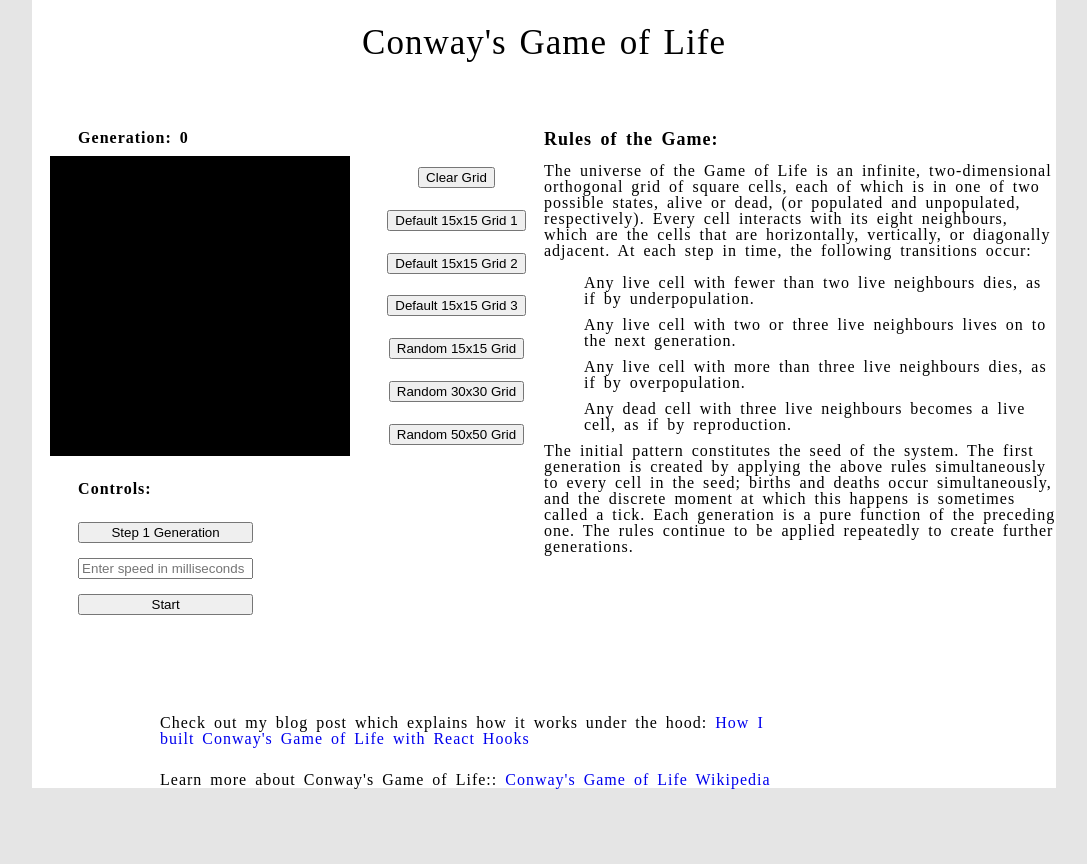
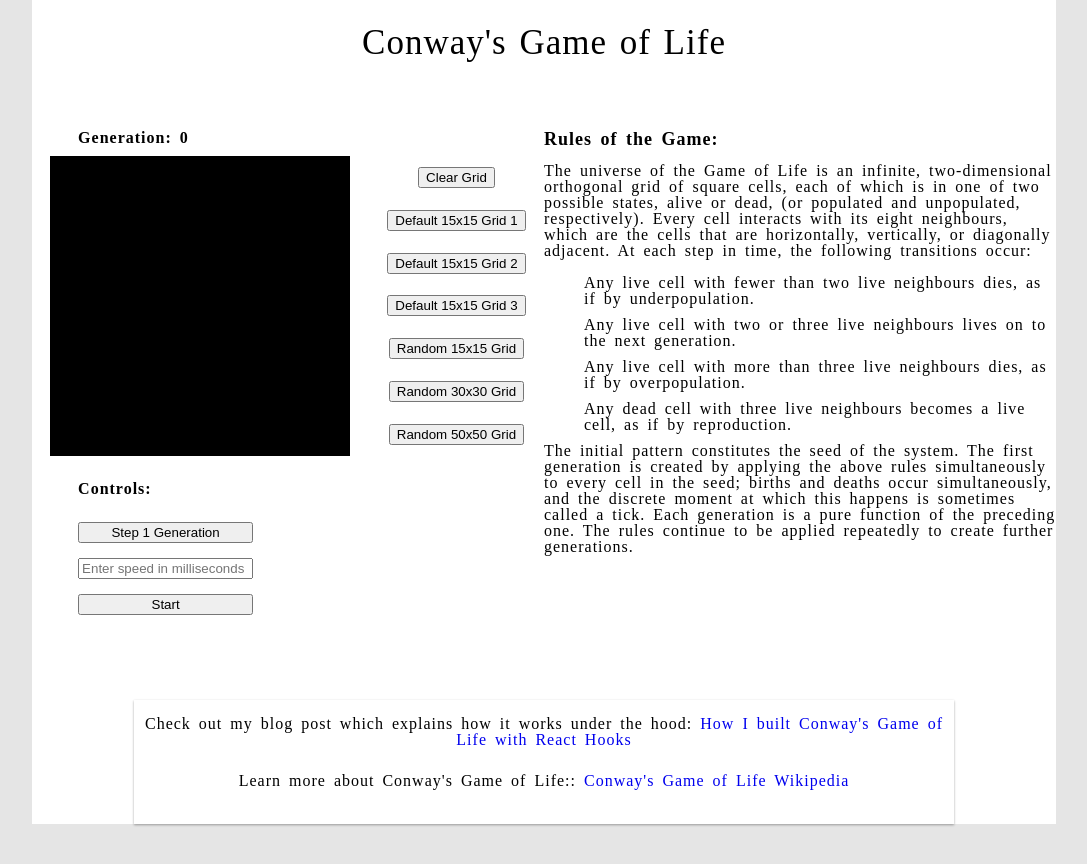
Before and after one commit to Jordan-Stoddard/Conways-Game-Of-Life, a React (Create React App) app: page / in a window 1280 px wide. Shown: the top 864 px of the page, without its empty margins (96-1183 px from the left). Before the commit the page ends 813 px from the top, so only its background shows below. Built offline with nearby package versions, Linux system fonts and the light colour scheme.

Commit message:
Added styles

```diff
--- a/src/styles/_about.scss
+++ b/src/styles/_about.scss
@@ -1,7 +1,12 @@
 .about_section {
     padding-top: 70px;
-    width: 75%;
+    width: 80%;
     margin: 0 auto;
+    background: white;
+    box-shadow: 0 1px 3px rgba(0, 0, 0, 0.12), 0 1px 2px rgba(0, 0, 0, 0.24);
+    margin-top: 70px;
+    margin-bottom: 70px;
+    padding: 1%;
 
     h1 {
         text-align: center;
@@ -12,12 +17,12 @@
     label {
         font-size: 2.0rem;
         font-weight: bolder;
-        margin-bottom: 15px;
+        margin-bottom: 6px;
     }
 
     p {
-    width: 80%;
-    margin-top: 15px;
+    text-align: center;
+    margin-top: 6px;
     font-size: 1.6rem;
     margin-bottom: 25px;
     }
```
